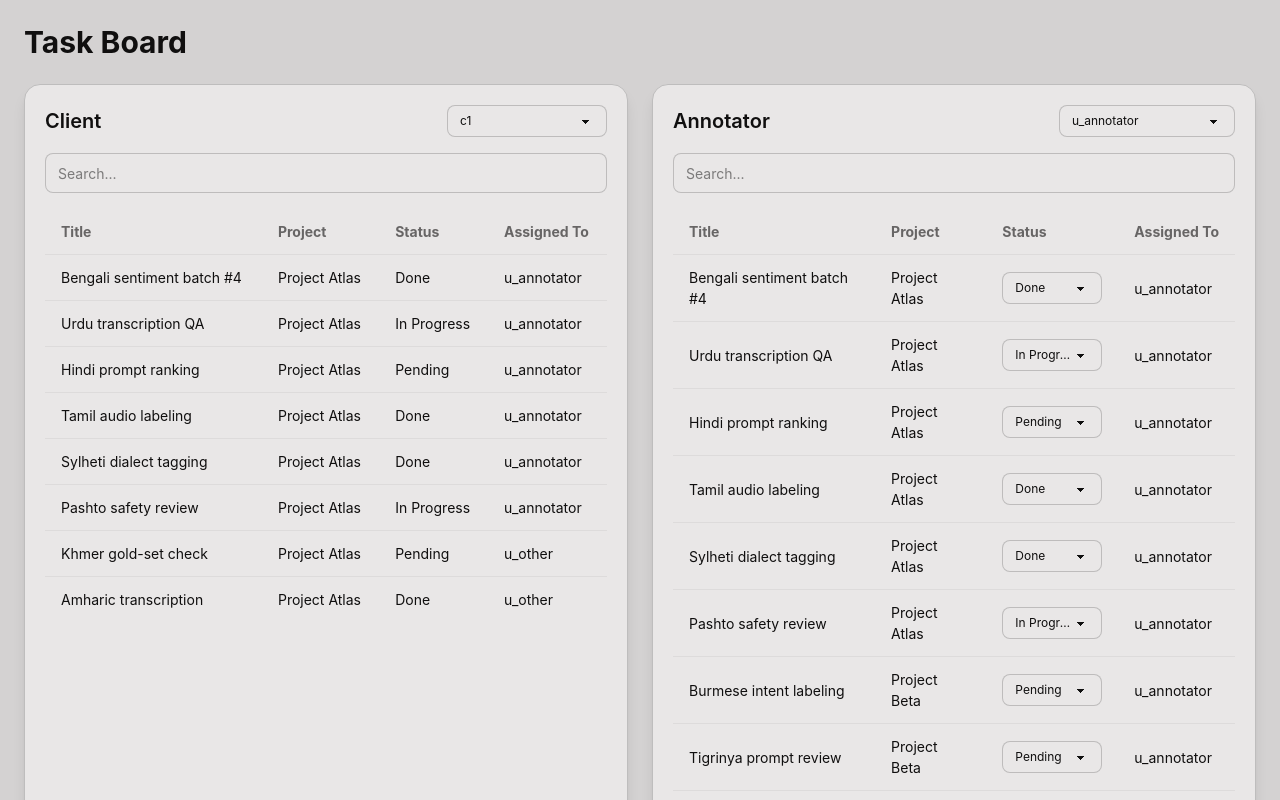
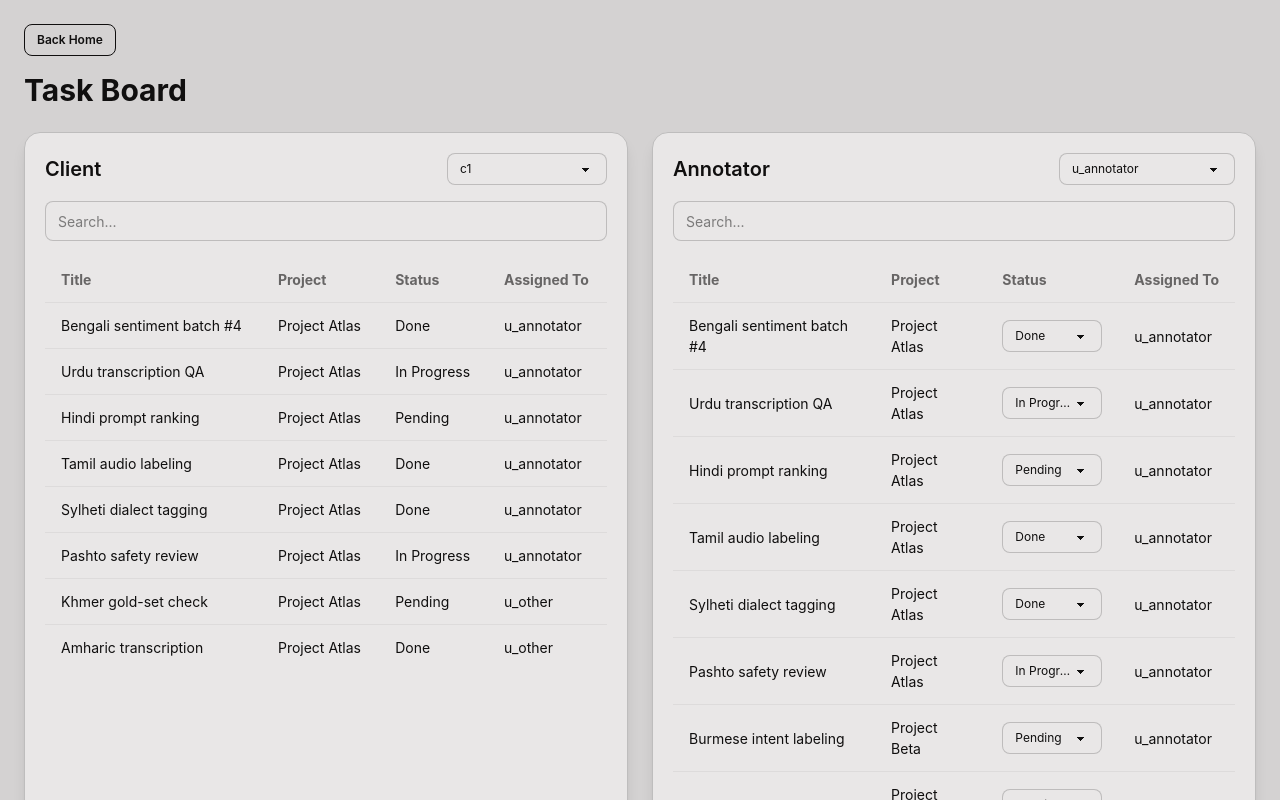
Before and after one commit to Apurbo810/saytica-software-intern-task, a Next.js app: page /task-board in a window 1280 px wide. Shown: the top 800 px of the page. Built offline with nearby package versions, Linux system fonts and the light colour scheme.

Commit message:
added back button

```diff
--- a/app/leaderboard/page.tsx
+++ b/app/leaderboard/page.tsx
@@ -1,3 +1,5 @@
+import Link from "next/link";
+
 import Table from "@/components/table/table";
 import ThemeSetter from "@/components/theme-setter";
 import { getModels } from "@/lib/model";
@@ -37,6 +39,13 @@ export default function Leaderboard() {
       <ThemeSetter theme="cyberpunk" />
 
       <div className="mx-auto max-w-7xl rounded-2xl border border-yellow-500/20 bg-base-100 p-6 shadow-lg">
+        <Link
+          href="/"
+          className="btn btn-outline btn-sm mb-4"
+        >
+          Back Home
+        </Link>
+
         <h1 className="mb-6 text-3xl font-bold text-yellow-600">
           Model Leaderboard
         </h1>
--- a/app/task-board/page.tsx
+++ b/app/task-board/page.tsx
@@ -1,5 +1,6 @@
 "use client";
 
+import Link from "next/link";
 import { useMemo, useState } from "react";
 
 import Table from "@/components/table/table";
@@ -163,6 +164,13 @@ export default function TaskBoard() {
   <div className="min-h-screen bg-base-200 p-6 text-base-content">
     <ThemeSetter theme="garden" />
 
+    <Link
+      href="/"
+      className="btn btn-outline btn-sm mb-4"
+    >
+      Back Home
+    </Link>
+
     <h1 className="mb-6 text-3xl font-bold">
       Task Board
     </h1>
```
